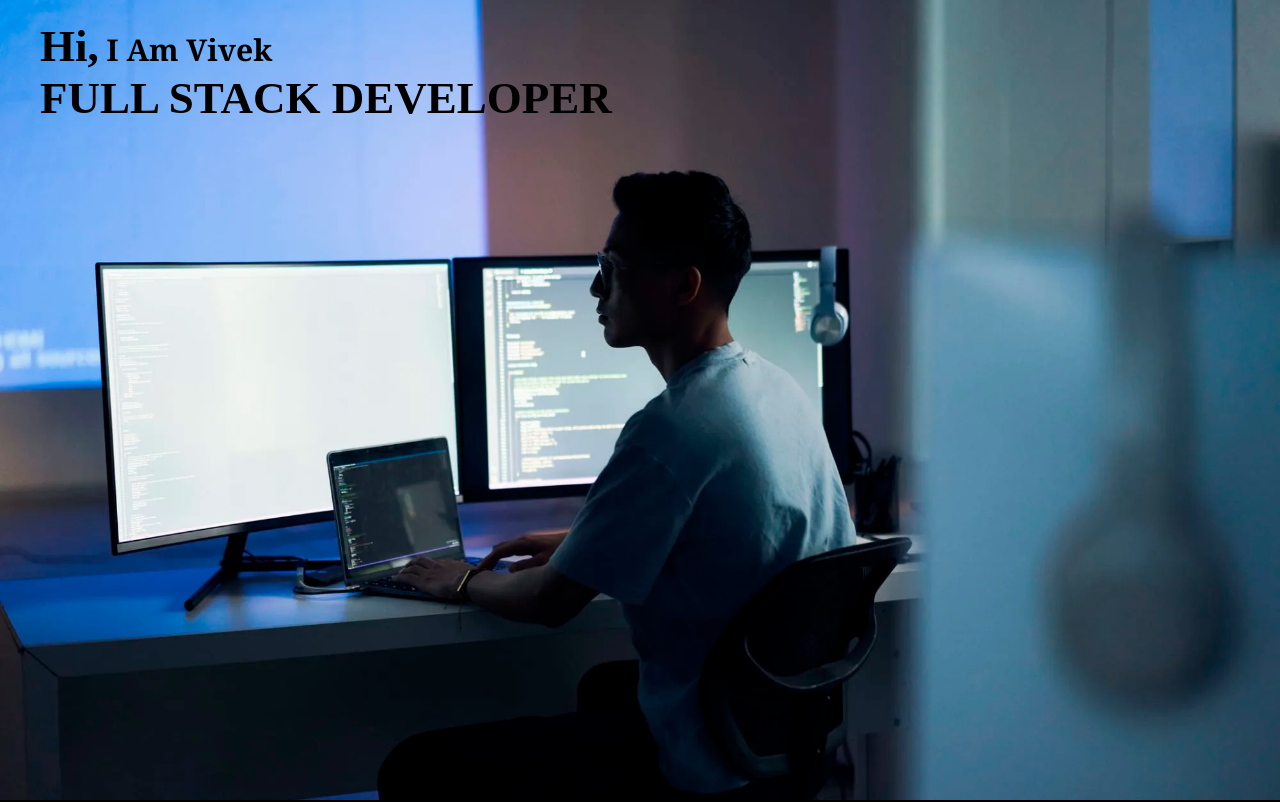
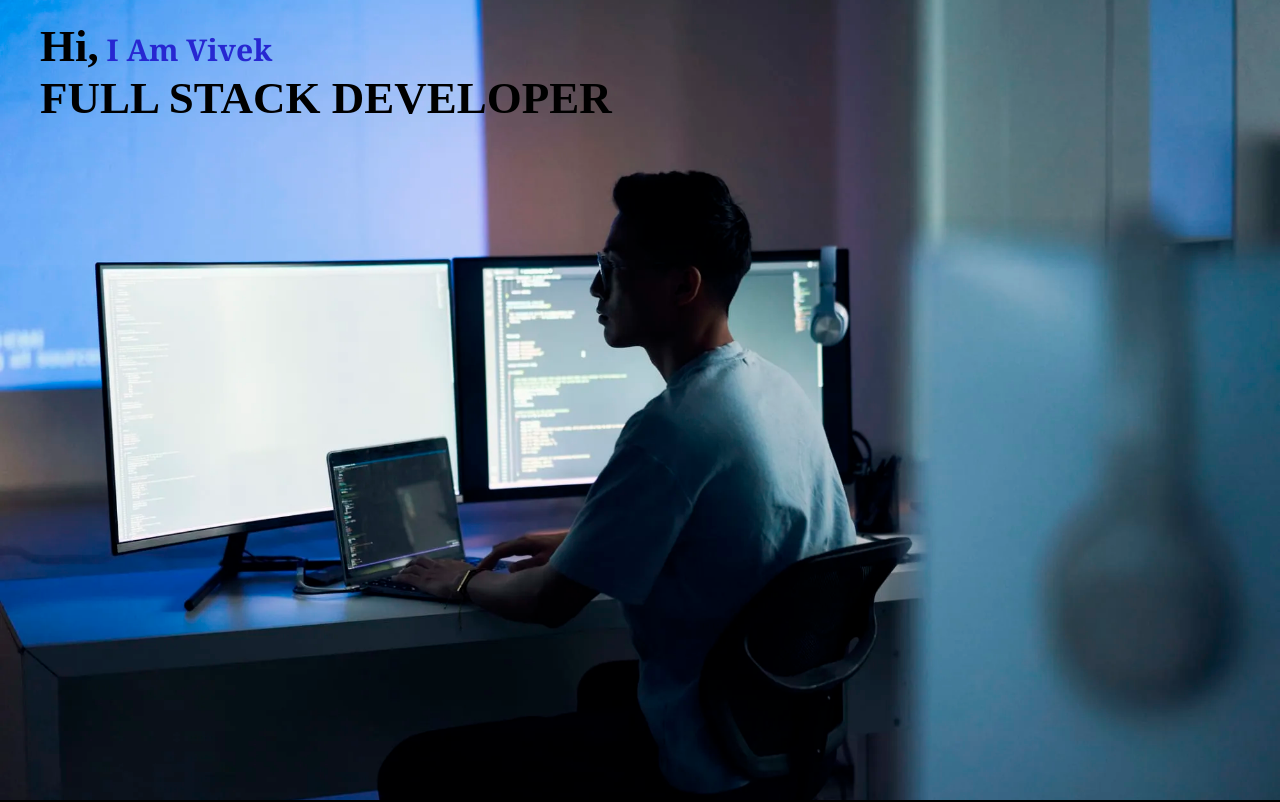
Before and after one commit to iamthevivek/Landing-page, a plain HTML site: page index.html in a window 1280 px wide. Shown: the top 802 px of the page. Drawn offline with Linux system fonts and the light colour scheme.

Commit message:
change the span color

```diff
--- a/style.css
+++ b/style.css
@@ -31,6 +31,7 @@
     font-size: 30px;
     font-weight: 600;
     font-family: Cambria, Cochin, Georgia, Times, 'Times New Roman', serif;
+    color: rgb(39, 39, 209);
 }
 
 .black-box {
```
